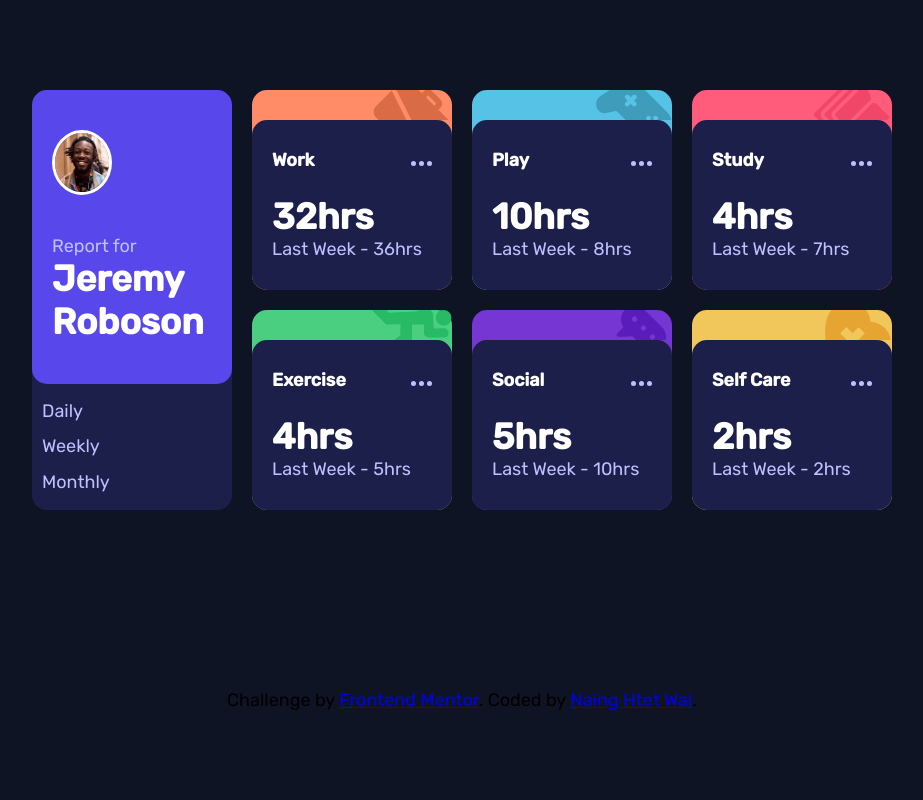
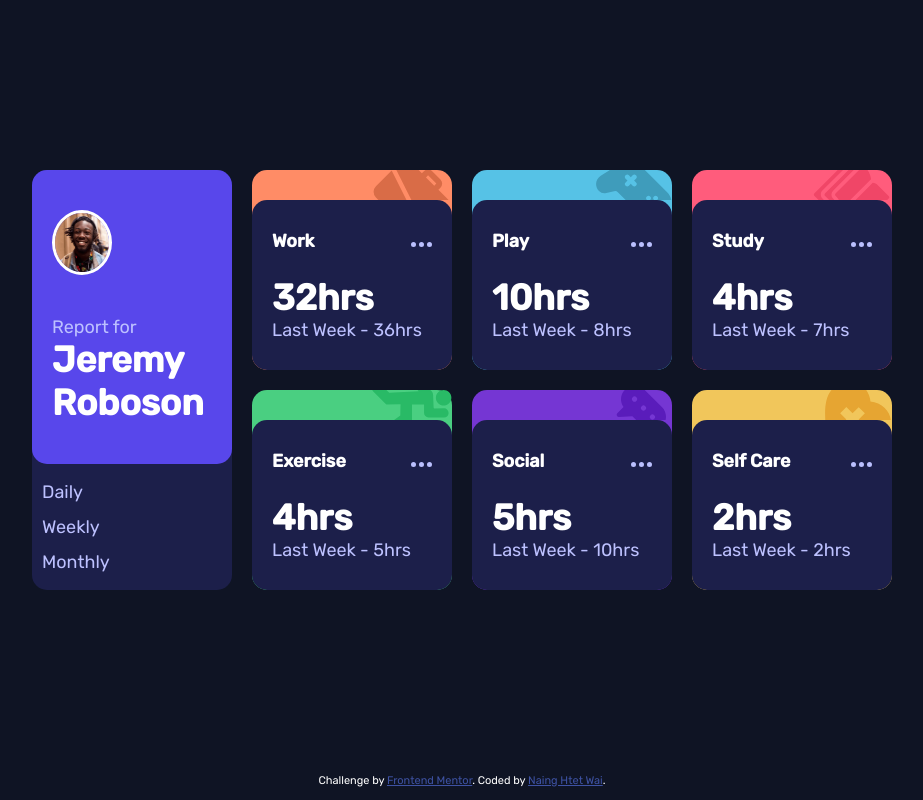
Before and after one commit to NHWai/time-tracking-dashboard, a plain HTML site: page index.html in a window 1280 px wide. Shown: the whole page, without its empty margins (178-1101 px from the left). Drawn offline with Linux system fonts and the light colour scheme.

Commit message:
attribution section added

```diff
--- a/style.css
+++ b/style.css
@@ -25,6 +25,7 @@ body {
   font-size: 18px;
   display: grid;
   place-items: center;
+  grid-template-rows: auto 40px;
   height: 100vh;
   margin: 0;
   background-color: var(--main-bg);
@@ -50,6 +51,15 @@ svg {
   transform: translateY(-10px);
   display: block;
   margin-left: auto;
+}
+
+.attribution {
+  font-size: 11px;
+  text-align: center;
+  color: #fff;
+}
+.attribution a {
+  color: hsl(228, 45%, 44%);
 }
 
 .container {
@@ -158,6 +168,7 @@ svg {
   body {
     height: 100%;
     margin: 60px 0;
+    row-gap: 40px;
   }
 
   .container {
```
Also changed, not shown: index.html (+5 -0 lines).
